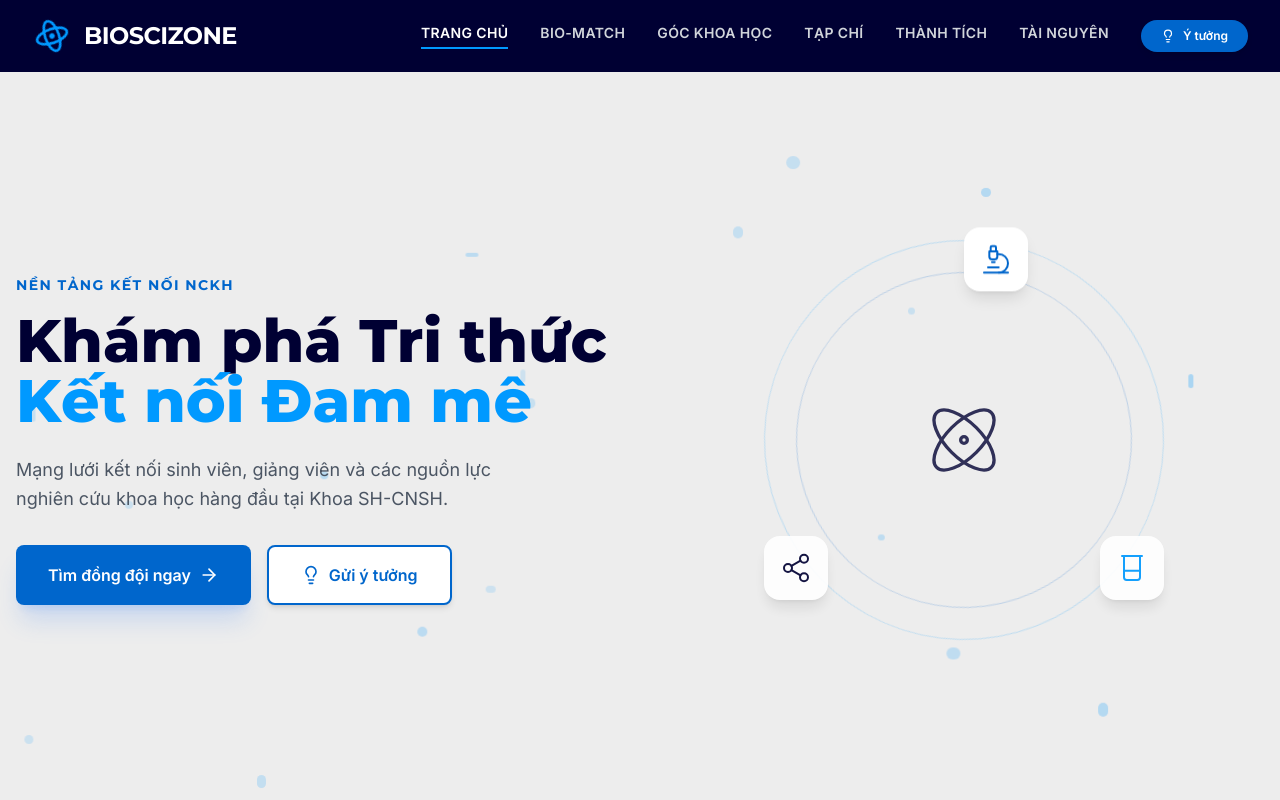
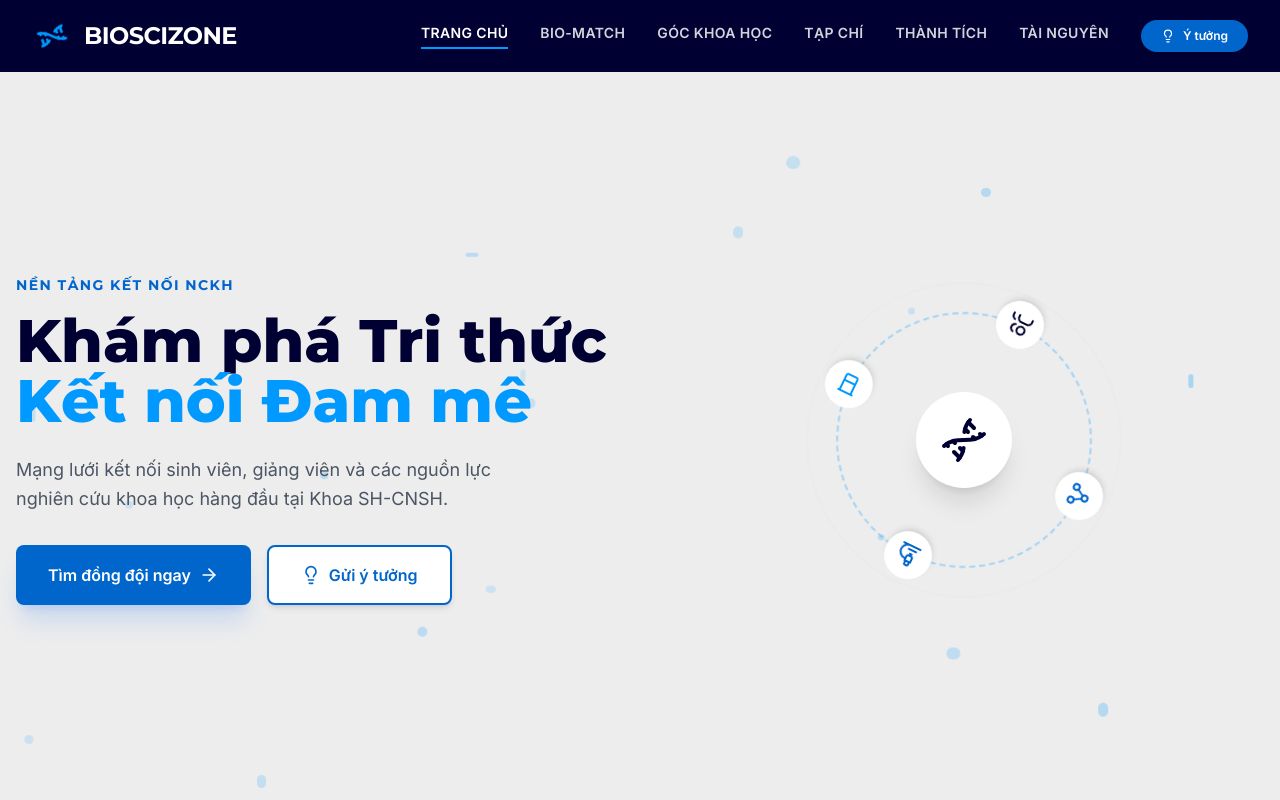
Before and after one commit to eiyuumiru/BIOSCIZONE, a React (Vite) app: page / in a window 1280 px wide. Shown: the top 800 px of the page. Built offline with nearby package versions, Linux system fonts and the light colour scheme.

Commit message:
replace old logo with DNA one

```diff
--- a/src/App.jsx
+++ b/src/App.jsx
@@ -1,6 +1,6 @@
 import React, { Suspense, lazy, useEffect } from 'react';
 import { BrowserRouter, Routes, Route, useNavigate, useLocation } from 'react-router-dom';
-import { Atom } from 'lucide-react';
+import { Dna } from 'lucide-react';
 
 // Layout Components (always loaded)
 import Navigation from './components/layout/Navigation';
@@ -22,7 +22,7 @@ import { styles } from './data.jsx';
 const LoadingSpinner = () => (
     <div className="min-h-screen flex items-center justify-center bg-[#EDEDED]">
         <div className="text-center">
-            <Atom className="w-12 h-12 text-[#0099FF] animate-spin mx-auto mb-4" />
+            <Dna className="w-12 h-12 text-[#0099FF] animate-spin mx-auto mb-4" />
             <p className="text-gray-500 font-medium">Đang tải...</p>
         </div>
     </div>
--- a/src/components/layout/Footer.jsx
+++ b/src/components/layout/Footer.jsx
@@ -1,6 +1,6 @@
 import React from 'react';
 import {
-    Atom,
+    Dna,
     Facebook,
     Mail,
     Youtube
@@ -12,7 +12,7 @@ const Footer = ({ setCurrentView }) => (
         <div className="container mx-auto px-4 grid grid-cols-1 md:grid-cols-4 gap-8">
             <div className="md:col-span-1">
                 <div className="flex items-center gap-2 mb-6">
-                    <Atom className="text-[#0099FF] w-6 h-6" />
+                    <Dna className="text-[#0099FF] w-6 h-6" />
                     <h4 className={`text-white text-xl font-bold ${styles.fonts.heading}`}>BIOSCIZONE</h4>
                 </div>
                 <p className="text-sm mb-4 leading-relaxed italic">
--- a/src/components/layout/Navigation.jsx
+++ b/src/components/layout/Navigation.jsx
@@ -1,6 +1,6 @@
 import React from 'react';
 import {
-    Atom,
+    Dna,
     X,
     Menu,
     Lightbulb
@@ -23,7 +23,7 @@ const Navigation = ({ currentView, setCurrentView, isMenuOpen, setIsMenuOpen, sc
                     onClick={() => setCurrentView('home')}
                 >
                     <div className="relative w-10 h-10 flex items-center justify-center">
-                        <Atom className="text-[#0099FF] w-8 h-8 animate-[spin_10s_linear_infinite]" />
+                        <Dna className="text-[#0099FF] w-8 h-8 animate-[spin_10s_linear_infinite]" />
                     </div>
                     <span className={`font-bold text-xl md:text-2xl tracking-tight text-white ${styles.fonts.heading}`}>BIOSCIZONE</span>
                 </div>
--- a/src/components/views/HomeView.jsx
+++ b/src/components/views/HomeView.jsx
@@ -5,7 +5,7 @@ import {
     Microscope,
     Beaker,
     Share2,
-    Atom,
+    Dna,
     Video,
     FileBadge,
     Users
@@ -71,30 +71,31 @@ const HomeView = ({ setCurrentView, onIdeaClick }) => (
                     </div>
                 </div>
 
-                {/* Right Column: Visual Animation */}
-                <div className="relative h-[500px] flex items-center justify-center">
-                    <div className="w-[300px] h-[300px] md:w-[400px] md:h-[400px] relative">
-                        <div className="absolute inset-0 rounded-full border border-[#0099FF]/20 animate-[spin_30s_linear_infinite]"></div>
-                        <div className="absolute inset-8 rounded-full border border-[#0066CC]/20 animate-[spin_20s_linear_infinite_reverse]"></div>
+                {/* Right Column: DNA Orbital Animation */}
+                <div className="relative h-[400px] flex items-center justify-center">
+                    {/* DNA Axis / Central Hub */}
+                    <div className="w-64 h-64 rounded-full border-2 border-dashed border-[#0099FF]/30 flex items-center justify-center relative animate-[spin_20s_linear_infinite]">
+                        <div className="absolute w-full h-full rounded-full border border-gray-200 opacity-50 scale-125"></div>
+                    </div>
 
-                        <div className="absolute top-0 left-1/2 -translate-x-1/2 -translate-y-6 animate-bounce">
-                            <div className="bg-white p-4 rounded-2xl shadow-lg text-[#0066CC]">
-                                <Microscope size={32} strokeWidth={1.5} />
-                            </div>
+                    {/* Central Logo */}
+                    <div className="absolute bg-white p-6 rounded-full shadow-xl z-20">
+                        <Dna className="text-[#000033] w-12 h-12" />
+                    </div>
+
+                    {/* Orbiting Icons */}
+                    <div className="absolute animate-[spin_10s_linear_infinite] w-64 h-64 z-10">
+                        <div className="absolute -top-6 left-1/2 transform -translate-x-1/2 bg-white p-3 rounded-full shadow-md text-[#0066CC]">
+                            <Microscope size={24} />
                         </div>
-                        <div className="absolute bottom-10 right-0 animate-pulse">
-                            <div className="bg-white p-4 rounded-2xl shadow-lg text-[#0099FF]">
-                                <Beaker size={32} strokeWidth={1.5} />
-                            </div>
+                        <div className="absolute top-1/2 -right-6 transform -translate-y-1/2 bg-white p-3 rounded-full shadow-md text-[#0099FF]">
+                            <Beaker size={24} />
                         </div>
-                        <div className="absolute bottom-10 left-0 animate-pulse delay-700">
-                            <div className="bg-white p-4 rounded-2xl shadow-lg text-[#000033]">
-                                <Share2 size={32} strokeWidth={1.5} />
-                            </div>
+                        <div className="absolute -bottom-6 left-1/2 transform -translate-x-1/2 bg-white p-3 rounded-full shadow-md text-[#000033]">
+                            <Users size={24} />
                         </div>
-
-                        <div className="absolute top-1/2 left-1/2 transform -translate-x-1/2 -translate-y-1/2">
-                            <Atom size={80} className="text-[#000033] opacity-80" strokeWidth={1} />
+                        <div className="absolute top-1/2 -left-6 transform -translate-y-1/2 bg-white p-3 rounded-full shadow-md text-[#0066CC]">
+                            <Share2 size={24} />
                         </div>
                     </div>
                 </div>
```
